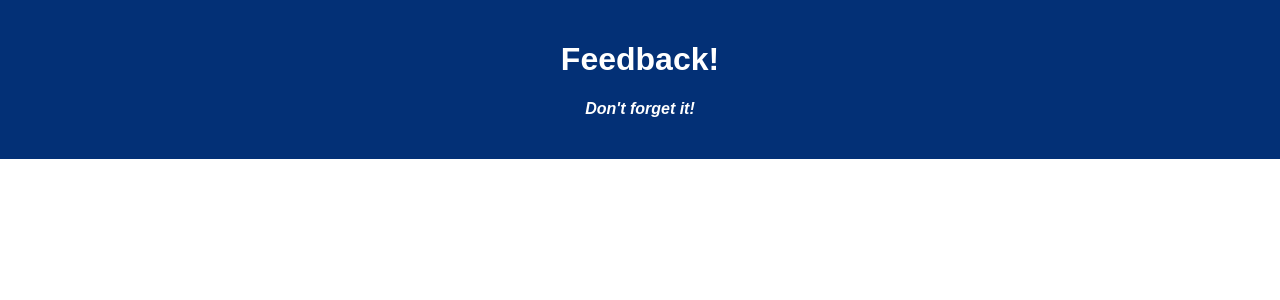
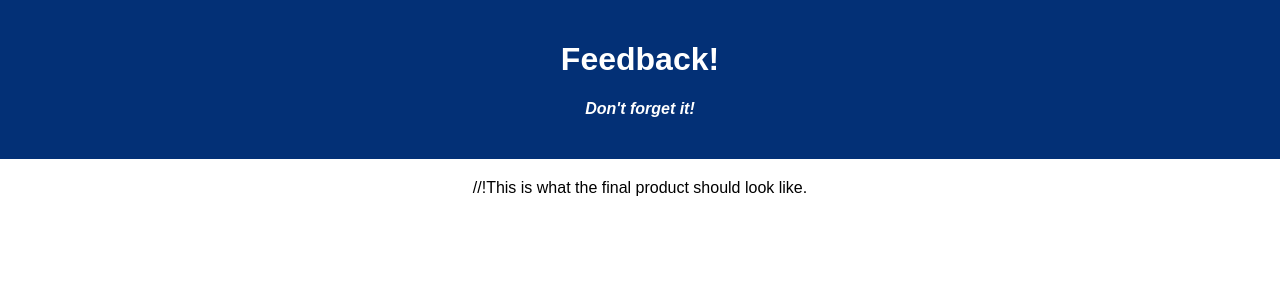
Before and after one commit to LifeofVic/Weekend-redux-feedback-loop, a React (Create React App) app: page / in a window 1280 px wide. Shown: the top 300 px of the page. Built offline with nearby package versions, Linux system fonts and the light colour scheme.

Commit message:
Commented out the Routes for the APP

```diff
--- a/package.json
+++ b/package.json
@@ -9,8 +9,11 @@
     "pg": "^8.2.1",
     "react": "^17.0.1",
     "react-dom": "^17.0.1",
+    "react-redux": "^7.2.9",
     "react-router-dom": "^5.3.0",
-    "react-scripts": "^5.0.1"
+    "react-scripts": "^5.0.1",
+    "redux": "^4.2.0",
+    "redux-logger": "^3.0.6"
   },
   "devDependencies": {
     "nodemon": "^1.18.5"
--- a/src/components/App/App.jsx
+++ b/src/components/App/App.jsx
@@ -1,15 +1,32 @@
 import React from 'react';
 import axios from 'axios';
 import './App.css';
+import { HashRouter as Router, Route } from 'react-router-dom';
+import { useDispatch } from 'react-redux';
 
 function App() {
-
 	return (
 		<div className='App'>
 			<header className='App-header'>
+				{/* <Header /> */}
 				<h1 className='App-title'>Feedback!</h1>
 				<h4>Don't forget it!</h4>
 			</header>
+			//!This is what the final product should look like.
+			{/* <Router>
+				<Route exact path='/page1'>
+					<FeelingsPage />
+				</Route>
+				<Route exact path='/page2'>
+					<UnderstandingPage />
+				</Route>
+				<Route exact path='/page3'>
+					<SupportPage />
+				</Route>
+				<Route exact path='/page4'>
+					<CommentsPage />
+				</Route>
+			</Router> */}
 		</div>
 	);
 }
```
Also changed, not shown: src/index.js (line endings or trailing spaces), 1 other file (tests, documents, lock files or other folders). Lines whose indentation alone changed are shown as unchanged.
